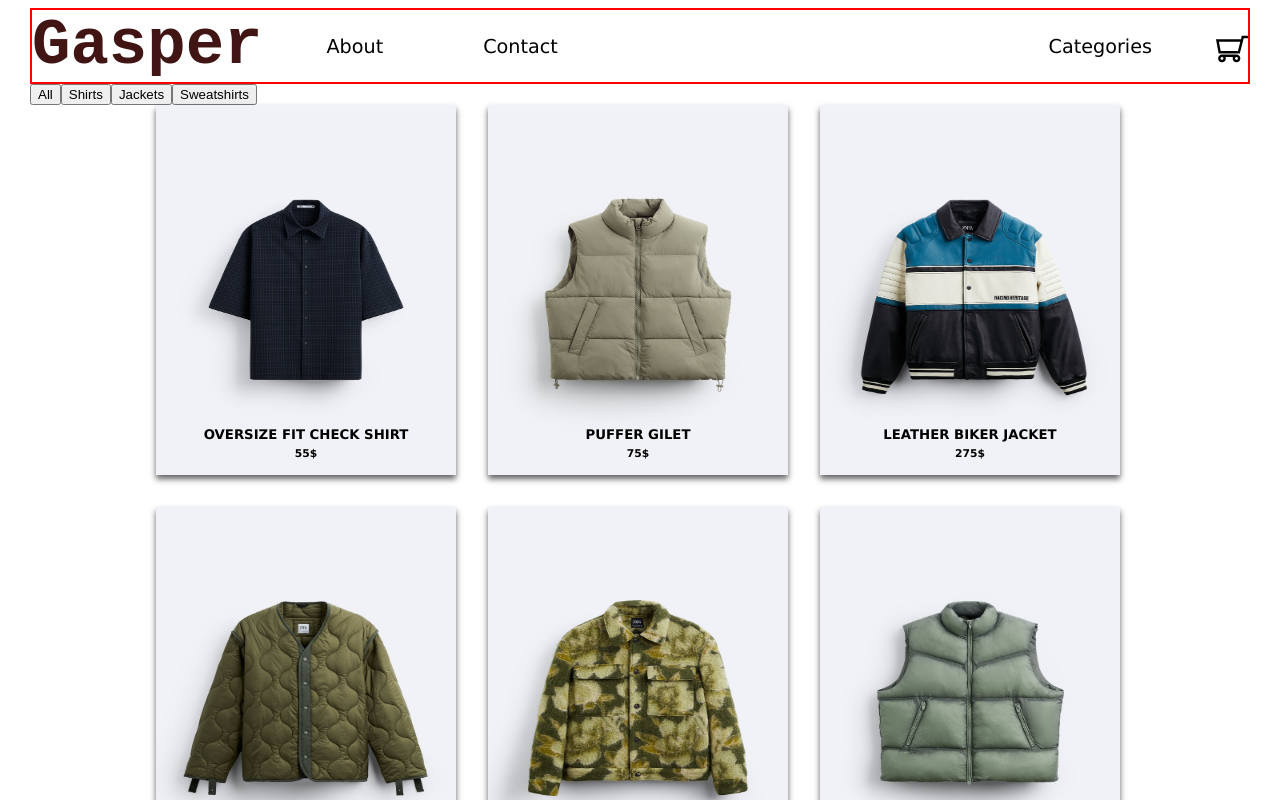
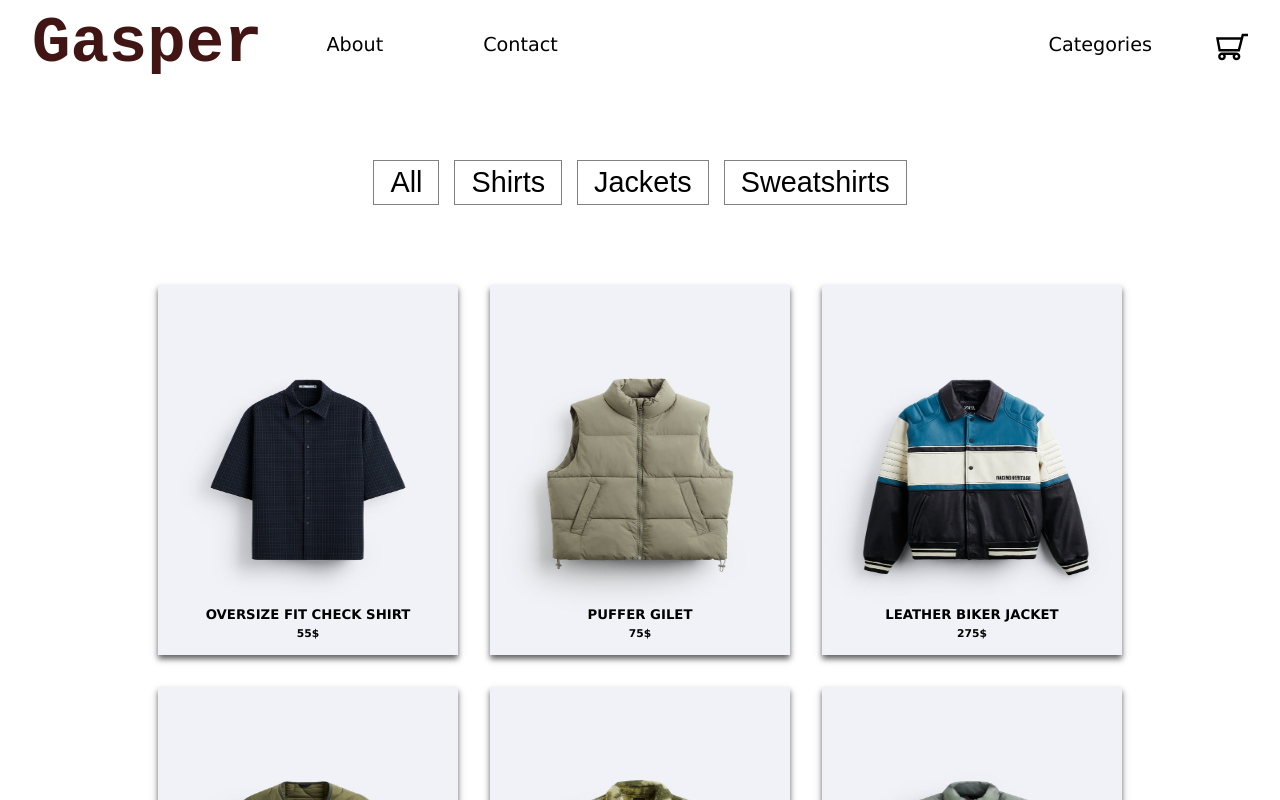
Before and after one commit to hikmat-aliyev/e-commerce-app, a React (Vite) app: page /categories in a window 1280 px wide. Shown: the top 800 px of the page. Built offline with nearby package versions, Linux system fonts and the light colour scheme.

Commit message:
Create single product page

```diff
--- a/src/components/Navbar.css
+++ b/src/components/Navbar.css
@@ -1,10 +1,9 @@
 .navbar-container {
     position: sticky;
-    display: grid;
-    grid-template-columns: 1fr 1fr;
+    display: flex;
+    justify-content: space-between;
     align-items: center;
     border-bottom:  0px 4px 6px rgba(0, 0, 0, 0.1);
-    border: 2px solid red;
     width: 95vw;
 }
 
--- a/src/components/Navbar.jsx
+++ b/src/components/Navbar.jsx
@@ -22,7 +22,7 @@ function Navbar() {
                 <Link to='/' id="logo" className="navbar-links">Gasper</Link>
                 {!mobile && <div>
                     <Link className="navbar-links">About</Link>
-                    <Link className="navbar-links">Contact</Link>
+                    <Link className="navbar-links"  >Contact</Link>
                 </div> }
             </div>
 
--- a/src/index.css
+++ b/src/index.css
@@ -4,7 +4,6 @@ html {
 
 
 body {
-  overflow-x: hidden;
   font-family: Verdana, Geneva, Tahoma, sans-serif;
   display: flex;
   flex-direction: column;
--- a/src/pages/Categories.css
+++ b/src/pages/Categories.css
@@ -12,6 +12,31 @@
     height: 370px;
 }
 
+.category-buttons {
+    display: flex;
+    justify-content: center;
+    gap: 15px;
+    align-items: center;
+    margin: 5rem 0 5rem 0;
+}
+
+
+.category-buttons > button {
+    font-size: 1.8rem;
+    background-color: transparent;
+    padding: 5px 1rem 5px 1rem;
+    border: 1px solid gray;
+}
+
+.category-buttons > button:hover {
+    background-color: black;
+    color: white;
+}
+
+.category-buttons > button:active {
+    background-color: black;
+    color: white;
+}
 
 @media screen and (max-width: 820px) {
     :root {
--- a/src/pages/Categories.jsx
+++ b/src/pages/Categories.jsx
@@ -35,7 +35,7 @@ function Categories() {
     return(
         <div>
             <Navbar />
-            <div>
+            <div className="category-buttons">
                 <button onClick={handleAll}>All</button>
                 <button onClick={handleShirts}>Shirts</button>
                 <button onClick={handleJackets}>Jackets</button>
--- a/src/pages/Footer.css
+++ b/src/pages/Footer.css
@@ -1,7 +1,7 @@
 .footer-container {
-    width: 90vw;
+    width: 95vw;
     height: 80vh;
-    margin-top: 20px;
+    margin-top: 110px;
     background-color: #191919;
 }
 
```
Also changed, not shown: src/pages/Product.css (added), src/pages/Product.jsx (added).
